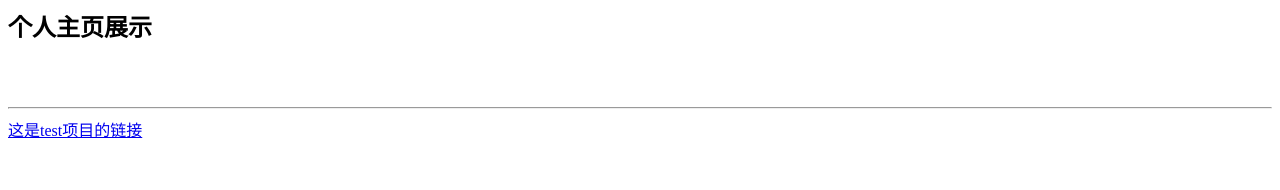
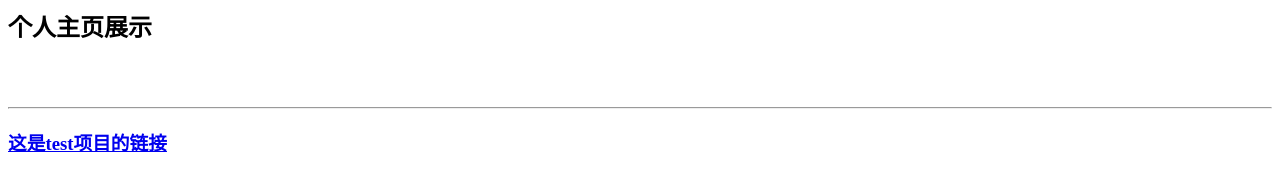
Before and after one commit to GTyuyan/GTyuyan.github.io, a plain HTML site: page index.html in a window 1280 px wide. Drawn offline with Linux system fonts and the light colour scheme.

Commit message:
增大链接字体

```diff
--- a/index.html
+++ b/index.html
@@ -7,7 +7,7 @@
   <br/ >
     <br/ >
   <hr/>
-  <a href='https://gtyuyan.github.io/test/'>这是test项目的链接</a>
+  <a href='https://gtyuyan.github.io/test/'><h3>这是test项目的链接</h3></a>
 
 </body>
 </html>
```
